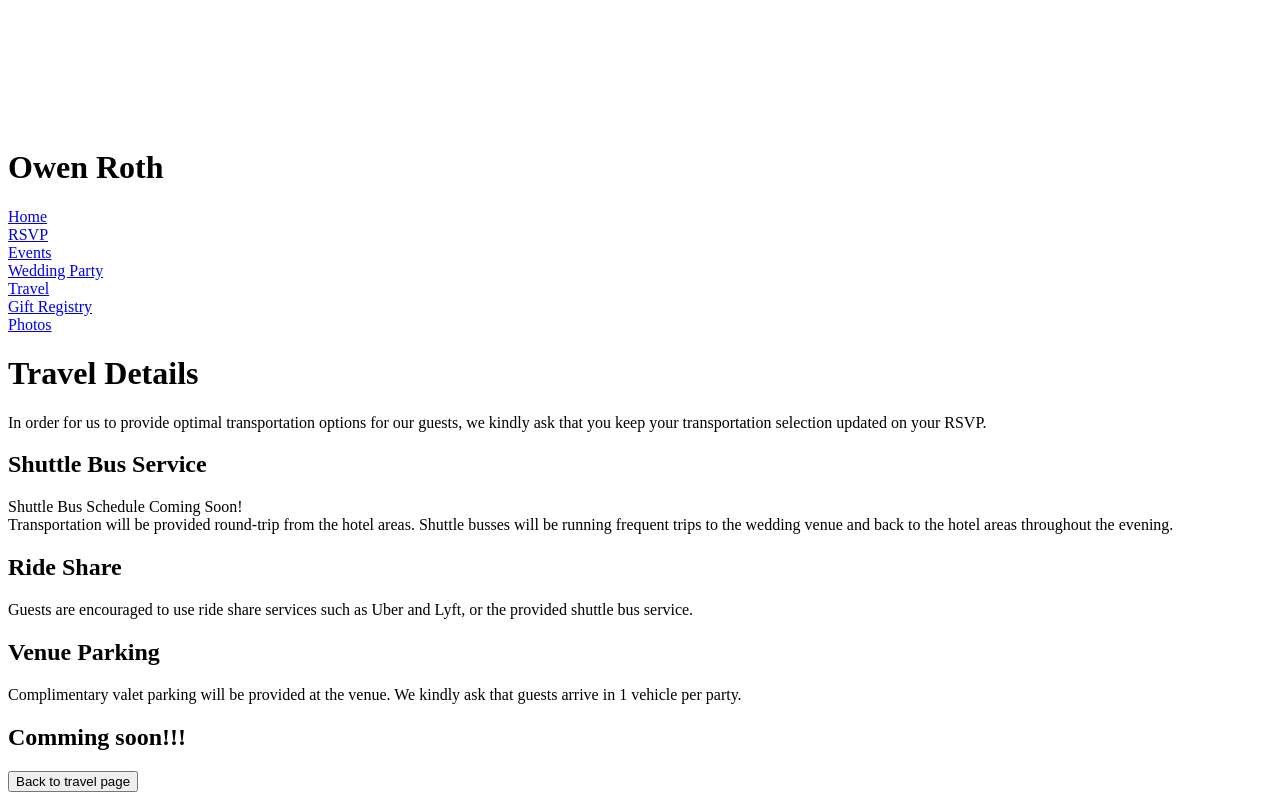
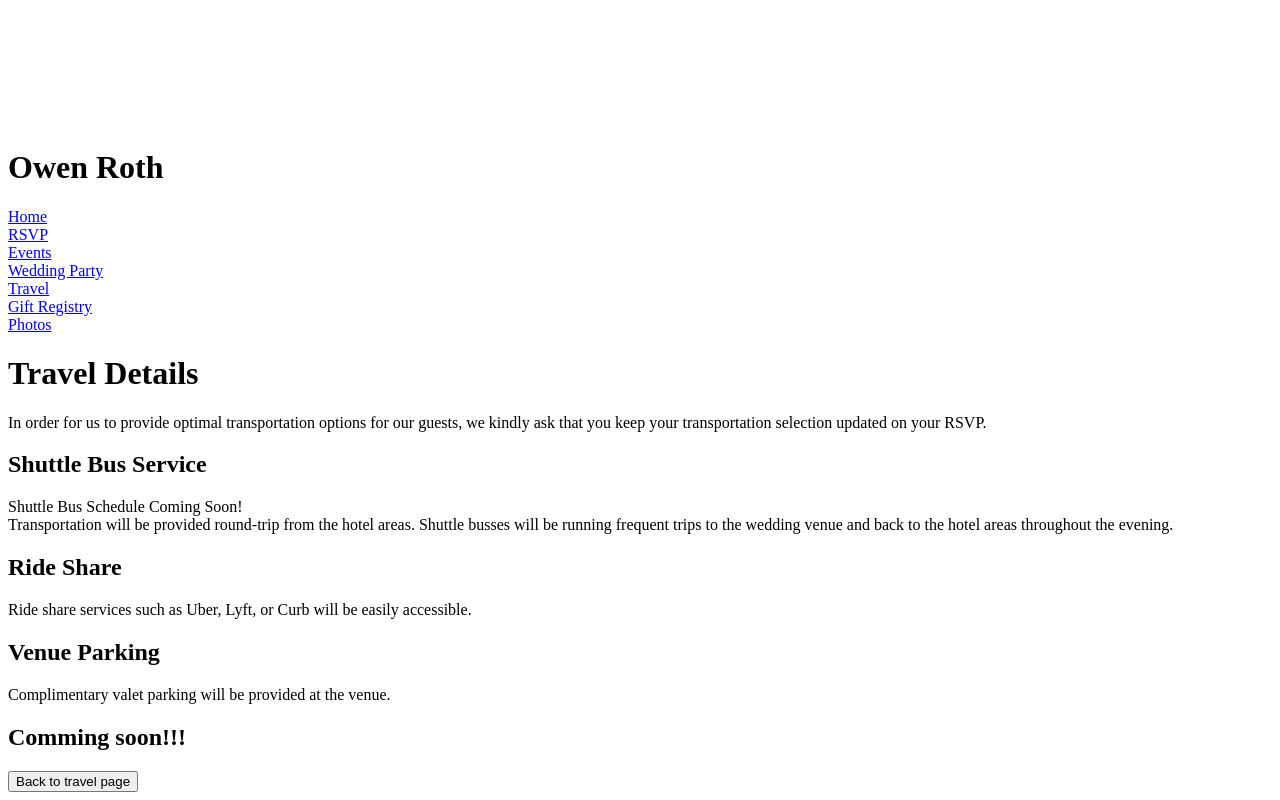
Before and after one commit to oroth8/owensabrina, a Next.js app: page /travel/transportation in a window 1280 px wide. Shown: the part 1087-1887 px from the top of the page. Built offline with nearby package versions, Linux system fonts and the light colour scheme; a web font is replaced by a local one.

Commit message:
copy changes to event and travel pages

```diff
--- a/pages/travel/transportation.tsx
+++ b/pages/travel/transportation.tsx
@@ -53,11 +53,11 @@ const Page: NextPageWithLayout = () => {
           </p>
           <h2 className="text-3xl tracking-tight text-white md:text-4xl lg:text-5xl mt-8 underline">Ride Share</h2>
           <p className="mt-6 max-w-3xl text-xl text-white">
-            Guests are encouraged to use ride share services such as Uber and Lyft, or the provided shuttle bus service.
+            Ride share services such as Uber, Lyft, or Curb will be easily accessible.
           </p>
           <h2 className="text-3xl tracking-tight text-white md:text-4xl lg:text-5xl mt-8 underline">Venue Parking</h2>
           <p className="mt-6 max-w-3xl text-xl text-white">
-            Complimentary valet parking will be provided at the venue. We kindly ask that guests arrive in 1 vehicle per party.
+            Complimentary valet parking will be provided at the venue.
           </p>
         </div>
       </div>
```
Also changed, not shown: pages/events.tsx (+4 -4 lines).
